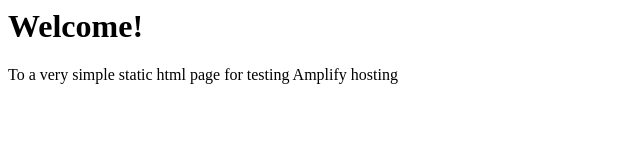
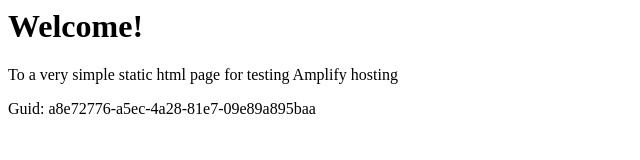
Before and after one commit to aws-aemilia-pdx/Github-PR-Commit-Integration-Test-DoNotTouch-GitHubAutoBuildCanaryTest-v1-beta-us-west-2, a website: page src/index.html in a window 1280 px wide. Shown: the whole page, without its empty margins (0-640 px from the left). Drawn offline with Linux system fonts and the light colour scheme.

Commit message:
commit from integ tests

```diff
--- a/src/index.html
+++ b/src/index.html
@@ -1,3 +1,5 @@
+
+
 <html lang="en">
 
 <head>
@@ -10,6 +12,6 @@
 <body>
     <h1>Welcome!</h1>
     <p>To a very simple static html page for testing Amplify hosting</p>
-</body>
+    <p>Guid: a8e72776-a5ec-4a28-81e7-09e89a895baa</p></body>
 
 </html>
```
